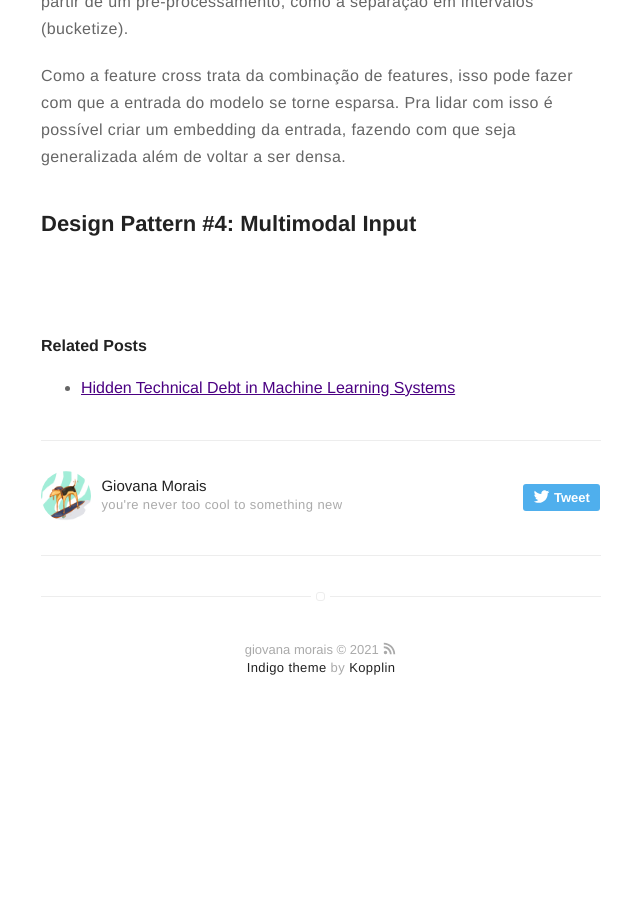
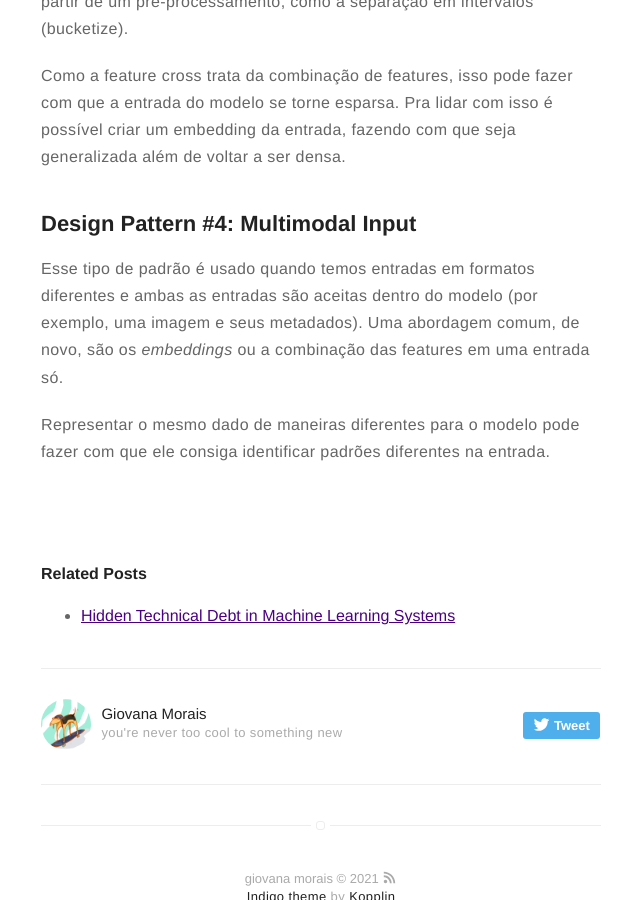
Before and after one commit to giovana-morais/giovana-morais.github.io, a Jekyll site: the page built from _posts/2020-12-17-machine_learning_design_patterns.md, in a window 1280 px wide and 900 px high, scrolled down 6533 px. Shown: the whole window, without its empty margins (319-959 px from the left). Built offline with Jekyll 4.4.1, drawn with Linux system fonts in a browser that asks for light colours; formulas are drawn with MathJax 3; before the commit the page ends 7272 px from its top, so only the background shows below that.

Commit message:
fim do cap2

```diff
--- a/_posts/2020-12-17-machine_learning_design_patterns.md
+++ b/_posts/2020-12-17-machine_learning_design_patterns.md
@@ -223,3 +223,10 @@ a entrada do modelo se torne esparsa. Pra lidar com isso é possível criar um
 embedding da entrada, fazendo com que seja generalizada além de voltar a ser densa.
 
 ## Design Pattern #4: Multimodal Input
+Esse tipo de padrão é usado quando temos entradas em formatos diferentes e
+ambas as entradas são aceitas dentro do modelo (por
+exemplo, uma imagem e seus metadados). Uma abordagem comum, de novo, são os
+_embeddings_ ou a combinação das features em uma entrada só.
+
+Representar o mesmo dado de maneiras diferentes para o modelo pode fazer com
+que ele consiga identificar padrões diferentes na entrada.
```
